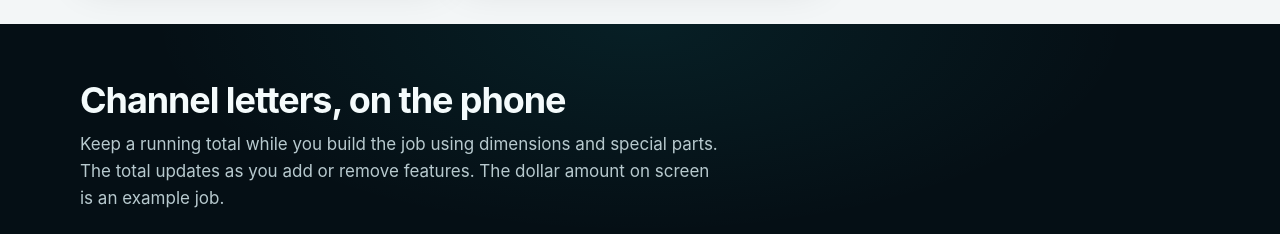
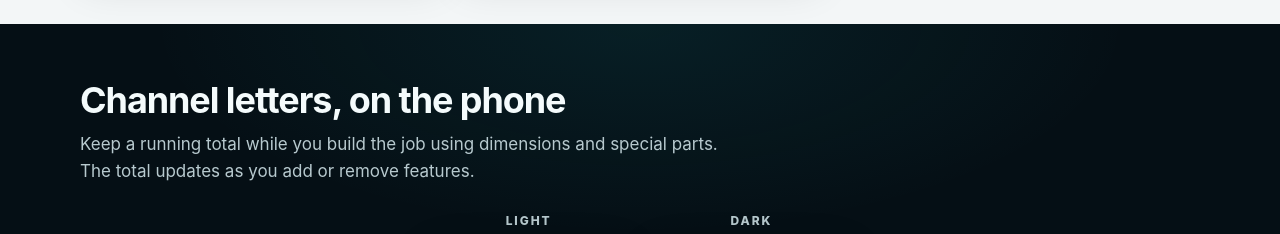
Before and after one commit to gradientsigns/signstimator-site, a plain HTML site: page index.html in a window 1280 px wide. Shown: the part 1140-1374 px from the top of the page. Drawn offline with Linux system fonts and the light colour scheme.

Commit message:
Update section lead text in index.html
Removed example job dollar amount from section lead.

```diff
--- a/index.html
+++ b/index.html
@@ -136,7 +136,7 @@
     <section class="band band-ink showcase" id="channel-letters">
       <div class="wrap">
         <h2>Channel letters, on the phone</h2>
-        <p class="section-lead">Keep a running total while you build the job using dimensions and special parts. The total updates as you add or remove features. The dollar amount on screen is an example job.</p>
+        <p class="section-lead">Keep a running total while you build the job using dimensions and special parts. The total updates as you add or remove features.</p>
         <figure class="pair-figure">
           <div class="phone-pair" aria-hidden="true">
             <div class="phone-col">
```
